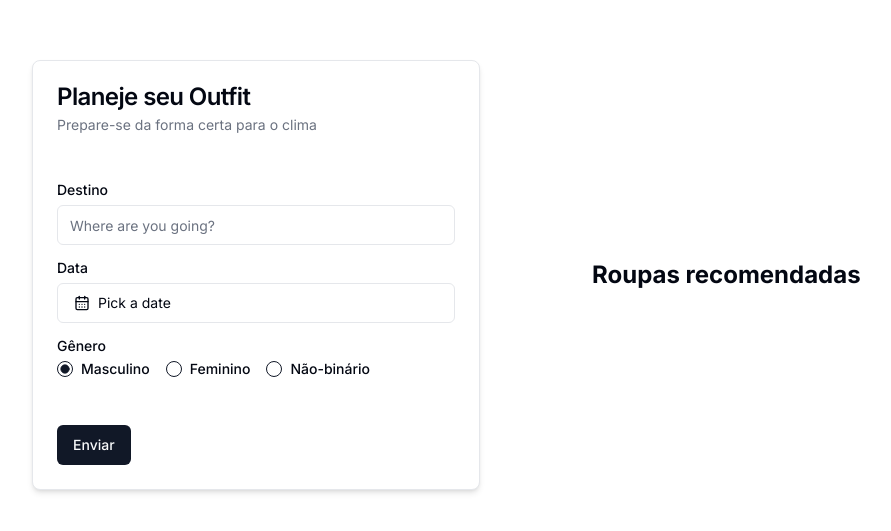
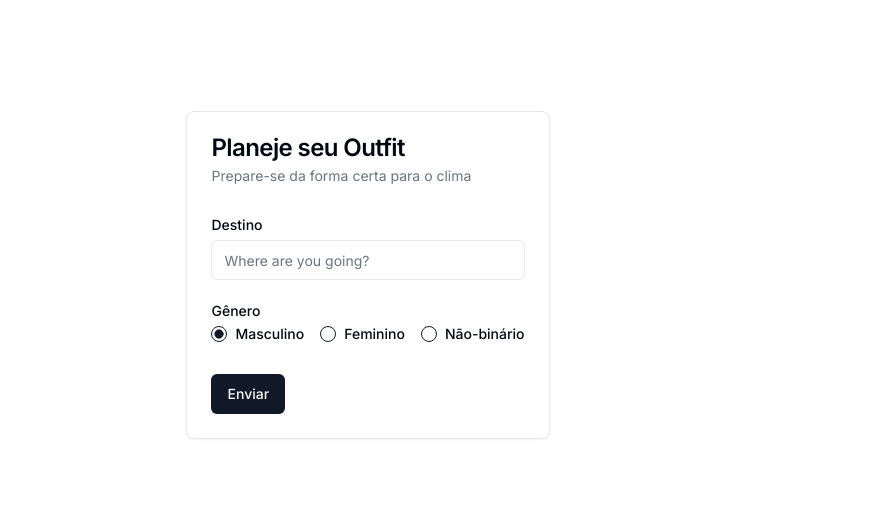
Before and after one commit to joaopedrocosso/clothes-recommendation, a Next.js app: page / in a window 1280 px wide. Shown: the part 125-656 px from the top of the page, without its empty margins (64-955 px from the left). Built offline with nearby package versions, Linux system fonts and the light colour scheme.

Commit message:
update page.tsx

```diff
--- a/src/app/page.tsx
+++ b/src/app/page.tsx
@@ -3,11 +3,8 @@
 import { Card, CardHeader, CardTitle, CardDescription, CardContent, CardFooter } from "@/components/ui/card"
 import { Label } from "@/components/ui/label"
 import { Input } from "@/components/ui/input"
-import { Popover, PopoverTrigger, PopoverContent } from "@/components/ui/popover"
 import { Button } from "@/components/ui/button"
-import { Calendar } from "@/components/ui/calendar"
 import { RadioGroup, RadioGroupItem } from "@/components/ui/radio-group"
-import { CalendarDaysIcon } from "lucide-react"
 import { useState } from "react"
 import { FormState } from '@/types/types';
 import { getClothes, getWeather } from '@/services/apiService';
@@ -17,8 +14,7 @@ import Recommendations from "@/components/Recommendations"
 export default function Home() {
   const [formState, setFormState] = useState<FormState>({
     destination: '',
-    gender: '',
-    date: '',
+    gender: 'male', // define o valor inicial como 'male'
   });
 
   const [loading, setLoading] = useState<boolean>(false);
@@ -28,15 +24,6 @@ export default function Home() {
       ...formState,
       [e.target.id]: e.target.value
     });
-  };
-
-  const handleDateChange = (date: Date | undefined) => {
-    if (date) {
-      setFormState({
-        ...formState,
-        date: date.toLocaleDateString()
-      });
-    }
   };
 
   const handleGenderChange = (value: string) => {
@@ -52,8 +39,8 @@ export default function Home() {
     try {
       const weatherData = await getWeather(formState);
       const clothesData = await getClothes(formState);
-      console.log('Weather Data:', weatherData);
-      console.log('Clothes Data:', clothesData);
+      // console.log('Weather Data:', weatherData);
+      // console.log('Clothes Data:', clothesData);
     } catch (error) {
       console.error('Error fetching data:', error);
     } finally {
@@ -62,36 +49,21 @@ export default function Home() {
   };
 
   return (
-    <main className="grid w-full h-screen overflow-hidden lg:grid-cols-2">
-
+    <main className="flex flex-row justify-center gap-20 w-full h-screen overflow-hidden ">
       <div className="flex items-center justify-center p-6 lg:p-10">
-        <Card className="mx-auto w-full max-w-md shadow-md space-y-6">
+        <Card className="mx-auto w-full max-w-md space-y-2">
           <CardHeader>
             <CardTitle>Planeje seu Outfit</CardTitle>
             <CardDescription>Prepare-se da forma certa para o clima</CardDescription>
           </CardHeader>
-          <CardContent className="grid gap-4">
+          <CardContent className="grid gap-6">
             <div className="grid gap-2">
               <Label htmlFor="destination">Destino</Label>
               <Input id="destination" placeholder="Where are you going?" onChange={handleChange} />
             </div>
             <div className="grid gap-2">
-              <Label htmlFor="date">Data</Label>
-              <Popover>
-                <PopoverTrigger asChild>
-                  <Button variant="outline" className="w-full justify-start font-normal">
-                    <CalendarDaysIcon className="mr-2 h-4 w-4" />
-                    {formState.date ? formState.date : "Pick a date"}
-                  </Button>
-                </PopoverTrigger>
-                <PopoverContent className="w-auto p-0" align="start">
-                  <Calendar mode="single" onSelect={(date) => handleDateChange(date)} />
-                </PopoverContent>
-              </Popover>
-            </div>
-            <div className="grid gap-2">
               <Label htmlFor="gender">Gênero</Label>
-              <RadioGroup id="gender" defaultValue="male" className="flex items-center gap-4" onValueChange={handleGenderChange}>
+              <RadioGroup value={formState.gender} className="flex items-center gap-4" onValueChange={handleGenderChange}>
                 <Label htmlFor="gender-male" className="flex items-center gap-2 cursor-pointer">
                   <RadioGroupItem id="gender-male" value="male" />
                   Masculino
@@ -115,14 +87,11 @@ export default function Home() {
         </Card>
       </div>
 
-
       <div className="flex items-center justify-start">
-       {/* <img src="/placeholder.svg" alt="Image" width="1920" height="1080" className="h-full w-full object-cover" /> */}
-
-       <section className="flex flex-row min-w-2xl">
-        <Climate formState={formState} loading={loading} />
-        <Recommendations formState={formState} loading={loading} />
-       </section>
+        <section className="flex flex-row min-w-2xl">
+          <Climate formState={formState} loading={loading} />
+          <Recommendations formState={formState} loading={loading} />
+        </section>
       </div>
     </main>
   );
--- a/src/components/Form.tsx
+++ b/src/components/Form.tsx
@@ -74,20 +74,6 @@ export default function Form() {
             <Input id="destination" placeholder="Where are you going?" onChange={handleChange} />
           </div>
           <div className="grid gap-2">
-            <Label htmlFor="date">Travel Date</Label>
-            <Popover>
-              <PopoverTrigger asChild>
-                <Button variant="outline" className="w-full justify-start font-normal">
-                  <CalendarDaysIcon className="mr-2 h-4 w-4" />
-                  {formState.date ? formState.date : "Pick a date"}
-                </Button>
-              </PopoverTrigger>
-              <PopoverContent className="w-auto p-0" align="start">
-                <Calendar mode="single" onSelect={(date) => handleDateChange(date)} />
-              </PopoverContent>
-            </Popover>
-          </div>
-          <div className="grid gap-2">
             <Label htmlFor="gender">Gender</Label>
             <RadioGroup id="gender" defaultValue="male" className="flex items-center gap-4" onValueChange={handleGenderChange}>
               <Label htmlFor="gender-male" className="flex items-center gap-2 cursor-pointer">
--- a/src/components/Recommendations.tsx
+++ b/src/components/Recommendations.tsx
@@ -28,8 +28,9 @@ const Recommendations: React.FC<RecommendationsProps> = ({ formState, loading })
 
     return dayText !== null && nightText !== null && accessoriesText !== null ?
         <div className="flex flex-col gap-2 ml-4 w-80 py-2">
+            {dayText && (
+                <div className="flex flex-col gap-2">
                     <h1 className='font-bold text-2xl'>Roupas recomendadas</h1>
-            {dayText && (
                     <div className="flex flex-row items-start gap-4">
                         <Image src="/Day.png" width={40} height={40} alt='' className='mt-2'/>
                         <div className=''>
@@ -37,6 +38,7 @@ const Recommendations: React.FC<RecommendationsProps> = ({ formState, loading })
                             <ReactMarkdown className='font-normal text-sm text-justify'>
                                 {dayText}
                             </ReactMarkdown>
+                        </div>
                     </div>
                 </div>
             )}
@@ -64,7 +66,10 @@ const Recommendations: React.FC<RecommendationsProps> = ({ formState, loading })
             )}
         </div>
 
-        : null
+        :
+        <div>
+
+        </div>
 };
 
 export default Recommendations;
--- /dev/null
+++ b/src/components/ui/skeleton.tsx
@@ -0,0 +1,15 @@
+import { cn } from "@/lib/utils"
+
+function Skeleton({
+  className,
+  ...props
+}: React.HTMLAttributes<HTMLDivElement>) {
+  return (
+    <div
+      className={cn("animate-pulse rounded-md bg-muted", className)}
+      {...props}
+    />
+  )
+}
+
+export { Skeleton }
--- a/src/types/types.ts
+++ b/src/types/types.ts
@@ -1,5 +1,4 @@
 export interface FormState {
     destination: string;
     gender: string;
-    date: string;
 }
```
Also changed, not shown: 2 other files (tests, documents, lock files or other folders). Lines whose indentation alone changed are shown as unchanged.
